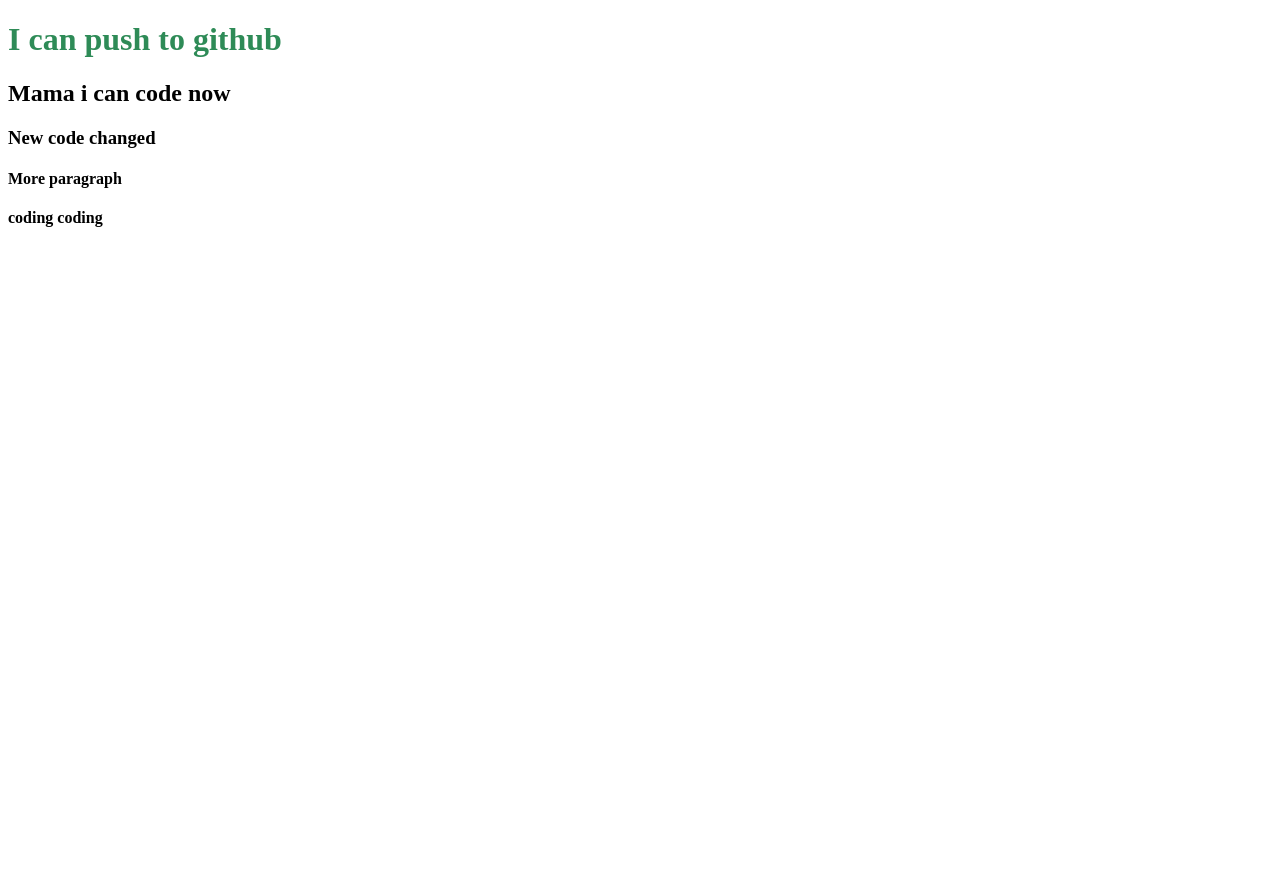
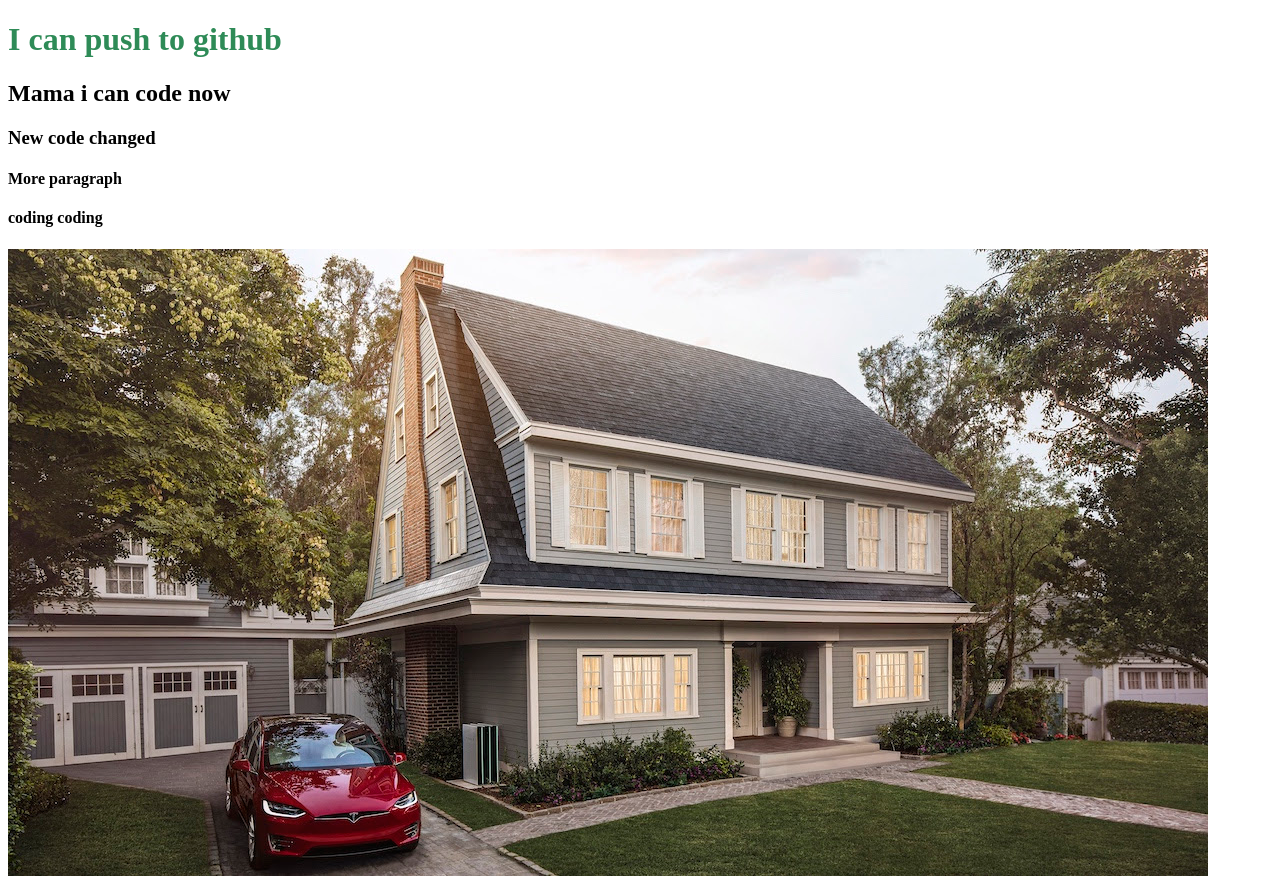
Before and after one commit to tamzid8611/my-fourth-repo, a plain HTML site: page index.html in a window 1280 px wide. Before the commit the page ends 800 px from the top, so only its background shows below. Drawn offline with Linux system fonts and the light colour scheme.

Commit message:
image added

```diff
--- a/index.html
+++ b/index.html
@@ -13,5 +13,6 @@
     <h3>New code changed</h3>
     <h4>More paragraph</h4>
     <h4>coding coding</h4>
+    <img src="images/NiceHouse.jpg" alt="">
 </body>
 </html>
```
Also changed, not shown: Images/NiceHouse.jpg (added).
